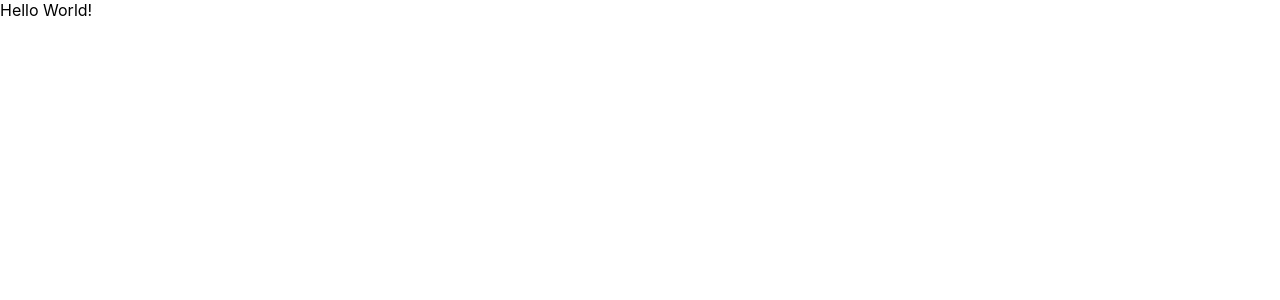
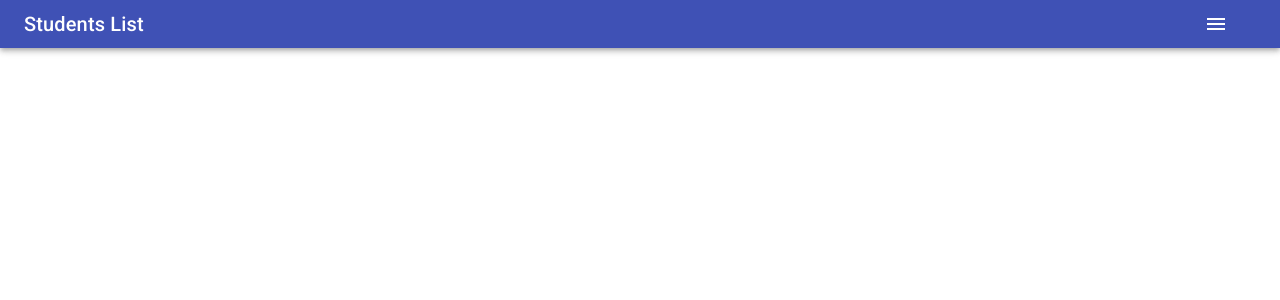
Before and after one commit to mirzazaman/Express-JS, a React (Create React App) app in the folder Assignement 1/student/: page / in a window 1280 px wide. Shown: the top 300 px of the page. Built offline with nearby package versions, Linux system fonts and the light colour scheme.

Commit message:
Header Added!

```diff
--- /dev/null
+++ b/Assignement 1/student/src/components/header/Header.js
@@ -0,0 +1,35 @@
+import React from 'react';
+import { makeStyles } from '@material-ui/core/styles';
+import AppBar from '@material-ui/core/AppBar';
+import Toolbar from '@material-ui/core/Toolbar';
+import Typography from '@material-ui/core/Typography';
+import IconButton from '@material-ui/core/IconButton';
+import MenuIcon from '@material-ui/icons/Menu';
+
+const useStyles = makeStyles((theme) => ({
+  root: {
+    flexGrow: 1,
+  },
+  menuButton: {
+    marginRight: theme.spacing(2),
+  },
+}));
+
+export default function Header() {
+  const classes = useStyles();
+
+  return (
+    <div className={classes.root}>
+      <AppBar position="static">
+        <Toolbar style={{display:"flex", justifyContent:"space-between"}} variant="dense">
+          <Typography variant="h6" color="inherit">
+            Students List
+          </Typography>
+          <IconButton className={classes.menuButton} color="inherit" aria-label="menu">
+            <MenuIcon />
+          </IconButton>
+        </Toolbar>
+      </AppBar>
+    </div>
+  );
+}
--- a/Assignement 1/student/src/modules/students/Students.js
+++ b/Assignement 1/student/src/modules/students/Students.js
@@ -1,12 +1,14 @@
 import React from 'react'
+import Header from '../../components/header/Header'
 import useStudents from './useStudents'
+
 
 export default function Students() {
     const [] = useStudents()
 
     return (
         <div>
-            Hello World!
+            <Header/>
         </div>
     )
 }
```
